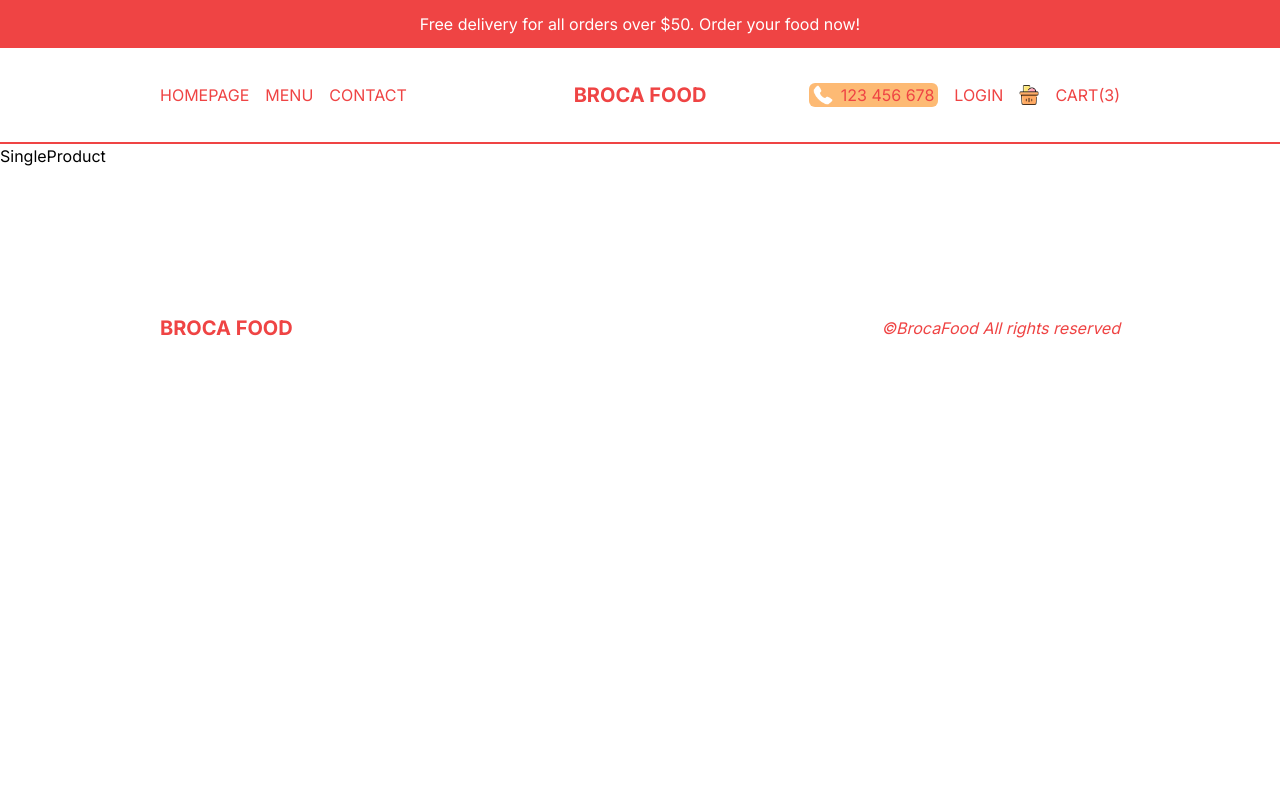
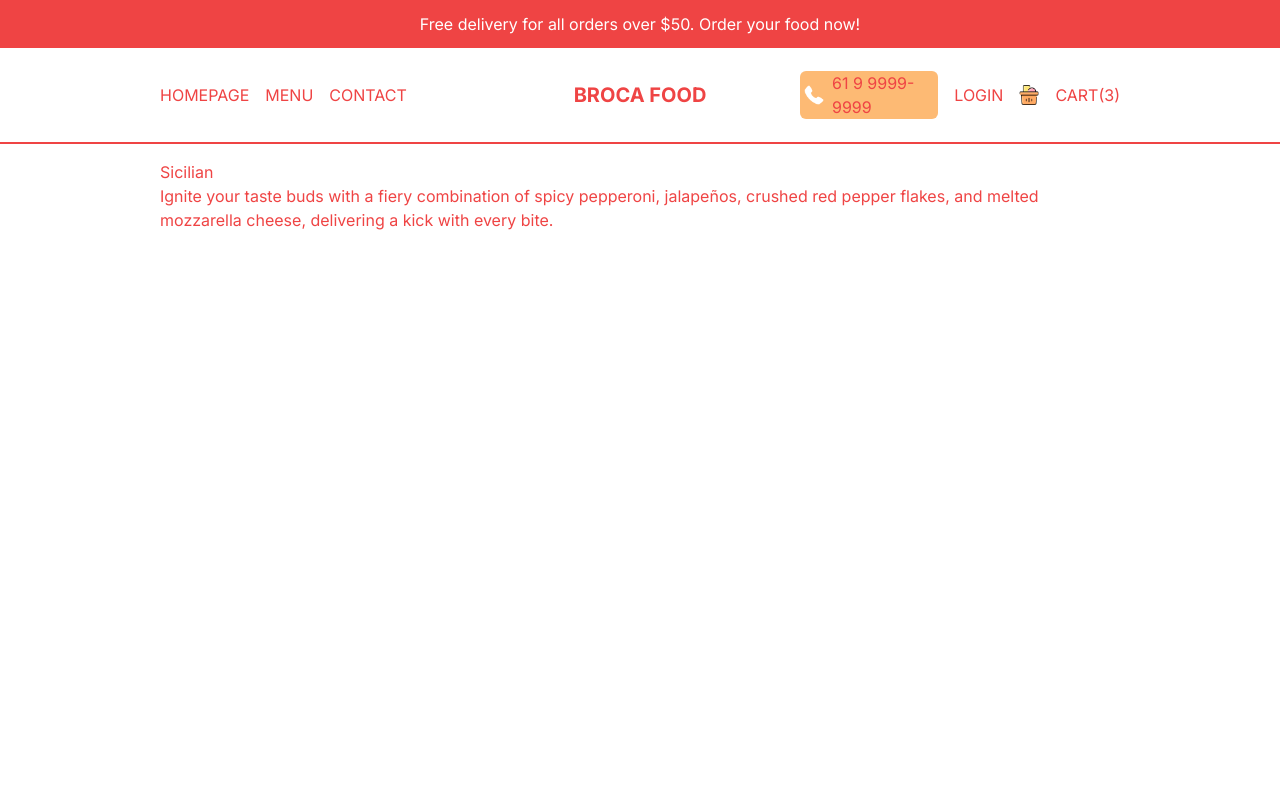
Before and after one commit to pedrowilliamsantos/restaurante, a Next.js app: page /product/1 in a window 1280 px wide. Shown: the top 800 px of the page. Built offline with nearby package versions, Linux system fonts and the light colour scheme.

Commit message:
componente singleProduct

```diff
--- a/src/app/product/[id]/page.tsx
+++ b/src/app/product/[id]/page.tsx
@@ -1,9 +1,26 @@
+import Price from '@/components/Price'
+import { singleProduct } from '@/data'
+import Image from 'next/image'
 import React from 'react'
 
 const SingleProduct = () => {
-  return (
-    <div>SingleProduct</div>
-  )
+    return (
+        <div className='p-4 lg:px-20 xl:px-40 h-screen flex flex-col justify-end text-red-500 md:flex-row'>
+            {/**image container*/}
+            {singleProduct.img &&
+                (
+                    <div className='relative'>
+                        <Image src={singleProduct.img} alt='' className='object-contain' fill />
+                    </div>
+                )}
+            {/**text container*/}
+            <div className=''>
+                <h1>{singleProduct.title}</h1>
+                <p>{singleProduct.desc}</p>
+                <Price price={singleProduct.price} id={singleProduct.id} options={singleProduct.options}/>
+            </div>
+        </div>
+    )
 }
 
 export default SingleProduct
--- a/src/components/Menu.tsx
+++ b/src/components/Menu.tsx
@@ -27,7 +27,7 @@ const Menu = () => {
             )}
 
             {open && (
-                <div className='bg-red-500 text-white absolute left-0 top-24 w-full h-[calc(100vh-6rem)] flex  flex-col gap-8 items-center justify-center text-3xl z-10'>
+                <div className='bg-red-500 text-white absolute left-0 top-24 w-full h-[calc(100vh-6rem)] flex flex-col gap-8 items-center justify-center text-3xl z-10'>
                     {links.map((item) => (
                         <Link href={item.url} key={item.id} onClick={() => setOpen(false)}>
                             {item.title}
@@ -42,6 +42,7 @@ const Menu = () => {
                         <CartIcon />
                     </Link>
                 </div>
+
             )}
         </div>
     )
--- a/src/components/Navbar.tsx
+++ b/src/components/Navbar.tsx
@@ -24,10 +24,11 @@ const Navbar = () => {
                 <Menu />
             </div>
             {/* right links*/}
+
             <div className='hidden md:flex gap-4 justify-end items-center flex-1'>
                 <div className=' md:absolute top-3 r-2 lg:static flex items-center gap-2 cursor-pointer bg-orange-300 px-1 rounded-md'>
                     <Image src="/phone.png" alt='' width={20} height={20}/>
-                    <span>123 456 678 </span>
+                    <span>61 9 9999-9999</span>
                 </div>
                 {!user ? (
                 <Link href="/login">Login</Link>
--- /dev/null
+++ b/src/components/Price.tsx
@@ -0,0 +1,17 @@
+import React from 'react'
+
+
+type Props = {
+    price: number;
+    id:number;
+    options?: { title: string; additionalPrice: number }[];
+}
+const Price = ({price,id,options}: Props) => {
+  return (
+    <div>
+        <h2></h2>
+    </div>
+  )
+}
+
+export default Price
```
